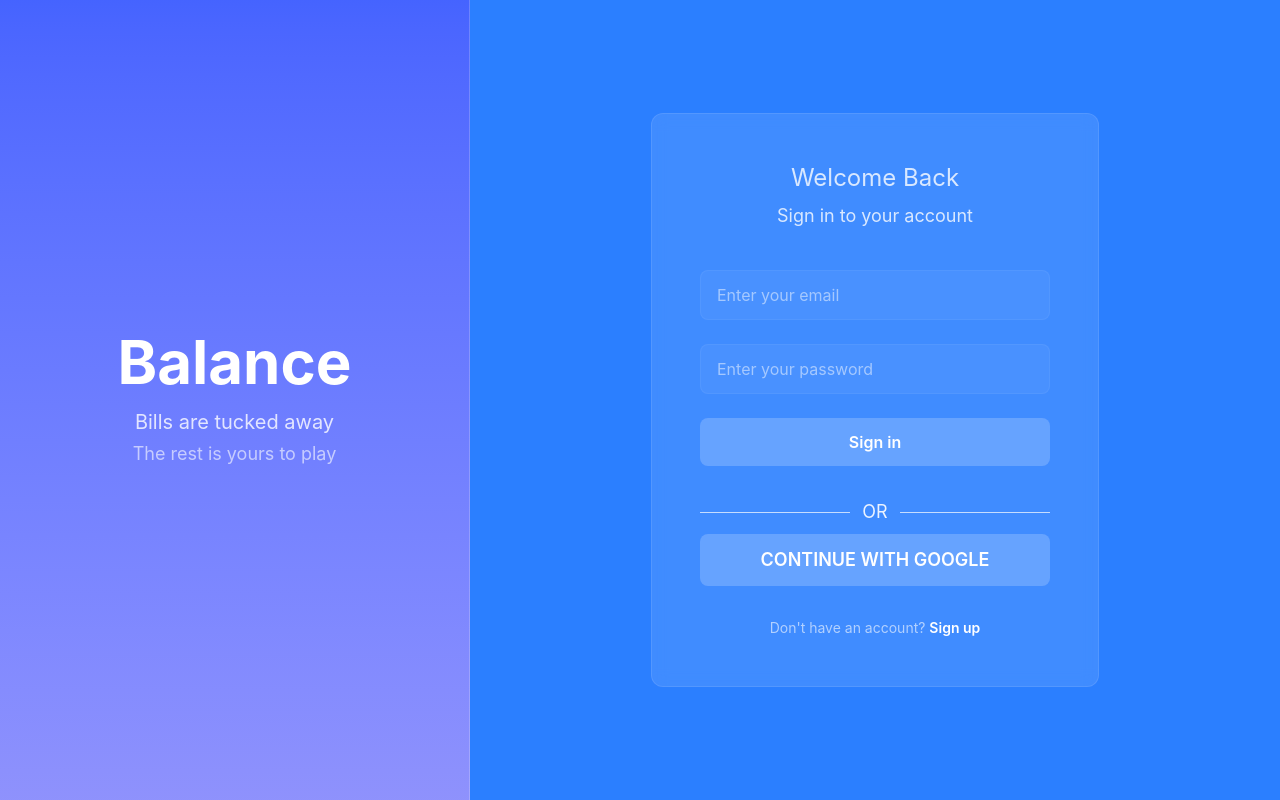
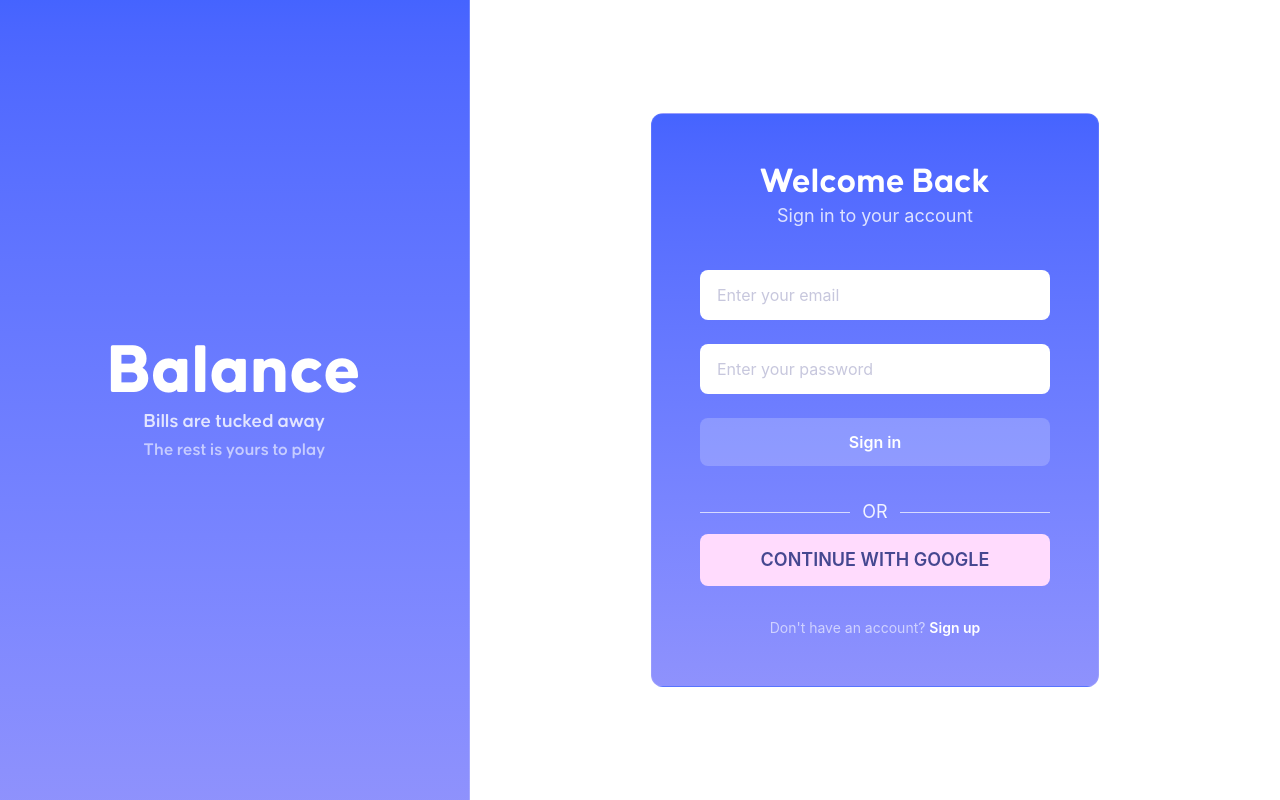
Before and after one commit to vannaksokpanha/Student_Budget_Planner, a React app in the folder Frontend/: page /login in a window 1280 px wide. Built offline with nearby package versions, Linux system fonts and the light colour scheme; the HTML template or start-up script is replaced by a standard one.

Commit message:
Added SetUp page, no useState yet

```diff
--- a/Frontend/src/App.jsx
+++ b/Frontend/src/App.jsx
@@ -2,6 +2,7 @@ import { BrowserRouter, Navigate, Route, Routes } from 'react-router-dom'
 import Login from './pages/Login.jsx'
 import Signup from './pages/Signup.jsx'
 import Home from './pages/Home.jsx'
+import SetUp from './pages/SetUp.jsx'
 
 const App = () => {
   return (
@@ -11,6 +12,7 @@ const App = () => {
         <Route path="/login" element={<Login />} />
         <Route path="/signup" element={<Signup />} />
         <Route path="/home" element={<Home />} />
+        <Route path="/setup" element={<SetUp />} />
       </Routes>
     </BrowserRouter>
   )
--- a/Frontend/src/index.css
+++ b/Frontend/src/index.css
@@ -25,6 +25,15 @@ input:-webkit-autofill:focus {
   font-display: swap;
 }
 
+@font-face {
+  font-family: 'CaustenRound';
+  /* The leading slash / tells the browser to look in the 'public' folder */
+  src: url('/fonts/CaustenRound-SemiBold.otf') format('opentype');
+  font-weight: 600;
+  font-style: normal;
+  font-display: swap;
+}
+
 @theme {
   --font-causten: 'CaustenRound', sans-serif;
 
--- a/Frontend/src/pages/Login.jsx
+++ b/Frontend/src/pages/Login.jsx
@@ -64,17 +64,17 @@ const Login = () => {
         {/* Left side */}
         <div className="flex-1 bg-brand-base bg-gradient-to-b from-[#005CFF]/30 to-[#F5F5F5]/30 flex flex-col items-center justify-center p-12 border-r border-white/20">
           <div className="text-center">
-            <h1 className='text-6xl font-bold text-white mb-4'>Balance</h1>
-            <p className='text-xl text-white/80 mb-1'>Bills are tucked away</p>
-            <p className='text-lg text-white/60'>The rest is yours to play</p>
+            <h1 className='text-7xl font-causten font-extrabold text-white '>Balance</h1>
+            <p className='text-xl font-causten font-semibold text-white/80 '>Bills are tucked away</p>
+            <p className='text-lg font-causten font-semibold text-white/60'>The rest is yours to play</p>
           </div>
         </div>
         {/* Right Side */}
-        <div className="flex-2 bg-blue-500 flex items-center justify-center p-8">
+        <div className="flex-2 bg-white flex items-center justify-center p-8">
           <div className="w-full max-w-md">
-            <div className="bg-white/10 backdrop-blur-sm rounded-xl p-12 border border-white/10">
+            <div className="bg-brand-base bg-gradient-to-b from-[#005CFF]/30 to-[#F5F5F5]/30 backdrop-blur-sm rounded-xl p-12 border border-white/10">
               <div className="text-center mb-10">
-                <h2 className='text-2xl text-white/80 mb-2'>Welcome Back</h2>
+                <h2 className='text-4xl font-causten font-bold text-white '>Welcome Back</h2>
                 <p className='text-lg text-white/80'>Sign in to your account</p>
               </div>
               <form onSubmit={handleSubmit} className='space-y-6'>
@@ -85,7 +85,7 @@ const Login = () => {
                     type='email'
                     value={values.email}
                     onChange={handleInput}
-                    className='w-full px-4 py-3 bg-white/5 border border-white/5 rounded-lg text-white placeholder-white/50 focus:outline-none focus:ring-2 focus:ring-white/20'
+                    className='w-full px-4 py-3 bg-white border border-white/5 rounded-lg text-brand-dark-violet placeholder-brand-dark-violet/30 focus:outline-none focus:ring-2 focus:ring-white/20'
                   />
                   {error.email && <p className='text-red-300 text-sm mt-1'>{error.email}</p>}
                 </div>
@@ -96,7 +96,7 @@ const Login = () => {
                     type='password'
                     value={values.password}
                     onChange={handleInput}
-                    className='w-full px-4 py-3 bg-white/5 border border-white/5 rounded-lg text-white placeholder-white/50 focus:outline-none focus:ring-2 focus:ring-white/20'
+                    className='w-full px-4 py-3 bg-white border border-white/5 rounded-lg text-brand-dark-violet placeholder-brand-dark-violet/30 focus:outline-none focus:ring-2 focus:ring-white/20'
                   />
                   {<p className='text-red-300 text-sm mt-1'>{error.password}</p>}
                 </div>
@@ -105,7 +105,7 @@ const Login = () => {
                   name='bbb'
                   type='submit'
                   disabled={loading}
-                  className='w-full py-3 bg-white/20 hover:bg-white/30 rounded-lg font-semibold text-white transition-colors'
+                  className='w-full py-3 bg-white/20 hover:bg-brand-dark-violet rounded-lg font-semibold text-white transition-colors'
                 >
                   {loading ? 'Signing in...' : 'Sign in'}
                 </button>
@@ -117,7 +117,7 @@ const Login = () => {
                 </div>
                 <button
                   type='button'
-                  className='w-full py-3 bg-white/20 hover:bg-white/30 rounded-lg font-semibold text-white transition-colors'
+                  className='w-full py-3 bg-brand-light-pink hover:bg-brand-dark-violet rounded-lg font-semibold text-brand-dark-violet hover:text-white transition-colors'
                 >
                   <span className='text-lg'>CONTINUE WITH GOOGLE</span>
                 </button>
@@ -139,9 +139,9 @@ const Login = () => {
 
           {/* Header */}
           <div className="text-center mb-8">
-            <h2 className='text-6xl font-causten text-white'>Balance</h2>
-            <p className="text-white mt-2">Bills are tucked away</p>
-            <p className="text-white/70 text-sm">The rest is yours to play</p>
+            <h2 className='text-6xl font-causten font-extrabold text-white'>Balance</h2>
+            <p className="text-white font-causten font-semibold ">Bills are tucked away,</p>
+            <p className="text-white/70 font-causten font-semibold ">The rest is yours to play.</p>
           </div>
 
           {/* Form */}
--- /dev/null
+++ b/Frontend/src/pages/SetUp.jsx
@@ -0,0 +1,41 @@
+const SetUp = () => {
+  return (
+
+    <div className='md:hidden min-h-screen flex items-center justify-center p-4 bg-brand-base bg-gradient-to-b from-[#005CFF]/30 to-[#F5F5F5]/30 h-64'>
+        <div className="w-full max-w-sm">
+            {/* Header */}
+            <div className="text-left">
+                <h1 className="text-5xl text-white font-causten font-extrabold">SET UP YOUR BUDGET AND GET STARTED!</h1>
+                <form className="">
+                    <p className="text-xl text-white font-causten font-semibold mt-7">What's your monthly income?</p>
+                    <input
+                     placeholder='Enter amount'
+                     type='number'
+                     budget='budget'
+                     required
+                     className=" w-full px-4 py-3 bg-white border border-white/10 rounded-lg font-causten text-lg text-brand-dark-violet placeholder-brand-dark-violet/30 focus:outline-none focus:ring-2 focus:ring-white/20"
+                    />
+
+                    <p className="text-xl text-white font-causten font-semibold mt-7">Set your preferred monthly budget</p>
+                    <input
+                     placeholder='Enter amount'
+                     type='number'
+                     budget='budget'
+                     required
+                     className=" w-full px-4 py-3 bg-white border border-white/10 rounded-lg font-causten text-lg text-brand-dark-violet placeholder-brand-dark-violet/30 focus:outline-none focus:ring-2 focus:ring-white/20"
+                    />
+
+                    <button
+                    type='submit'
+                    className=" mt-7 w-full text-lg px-4 py-3 bg-brand-light-pink hover:bg-brand-dark-violet rounded-lg text-center font-semibold hover:text-white transition-colors ease-in-out"
+                    >
+                        Get started
+                    </button>
+                </form>
+            </div>
+        </div>
+    </div>
+  )
+}
+
+export default SetUp;
--- a/Frontend/src/pages/Signup.jsx
+++ b/Frontend/src/pages/Signup.jsx
@@ -204,7 +204,7 @@ const Signup = () => {
             <button
               type='submit'
               disabled={loading}
-              className='w-full py-3 text-brand-dark-violet bg-brand-light-pink hover:text-white hover:bg-brand-dark-violet rounded-lg font-semibold transition-colors'
+              className='w-full border-brand-dark-violet py-3 text-brand-dark-violet bg-brand-light-pink hover:text-white hover:bg-brand-dark-violet rounded-lg font-semibold transition-colors'
             >
               {loading ? 'Signing up...' : 'Sign up'}
             </button>
```
Also changed, not shown: Frontend/public/fonts/CaustenRound-SemiBold.otf (added).
